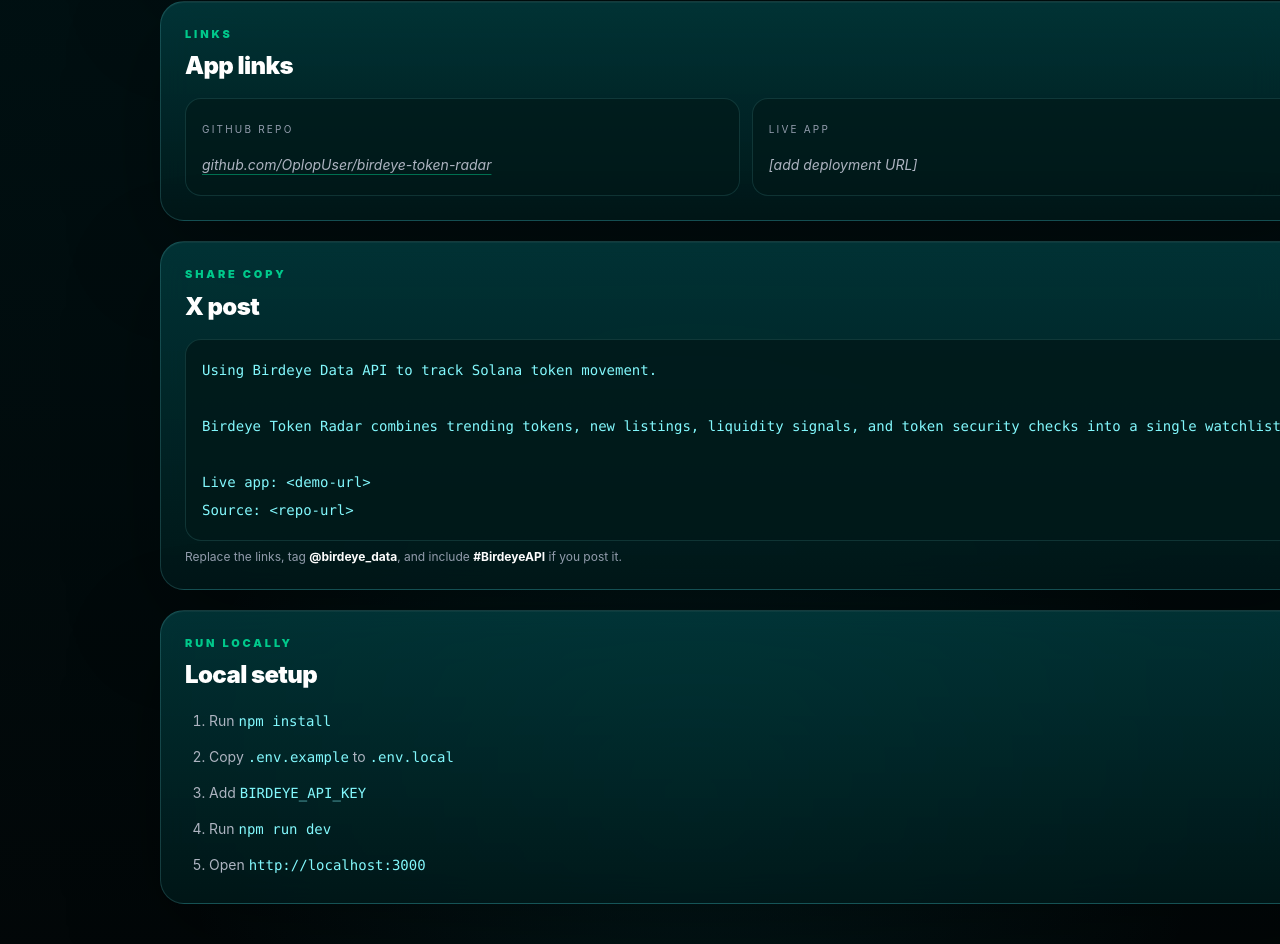
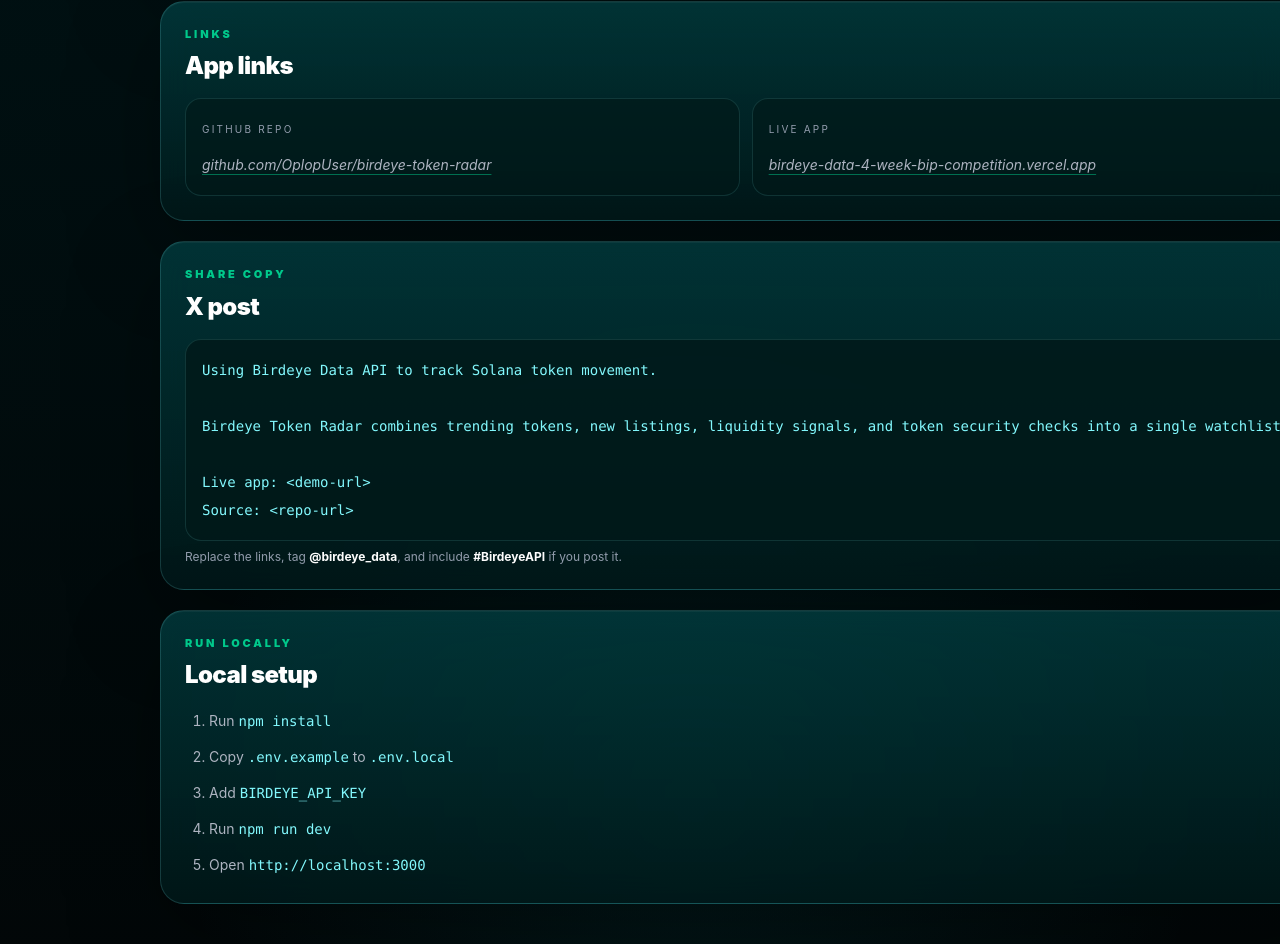
Before and after one commit to OplopUser/birdeye-token-radar, a Next.js app: page /submission in a window 1280 px wide. Shown: the part 1188-2132 px from the top of the page. Built offline with nearby package versions, Linux system fonts and the light colour scheme.

Commit message:
feat: add Vercel deployment, .vercelignore, and live URLs to submission page

```diff
--- a/src/app/submission/page.tsx
+++ b/src/app/submission/page.tsx
@@ -87,7 +87,7 @@
             </div>
             <div className="rounded-2xl border border-[#82f8fd]/12 bg-[#00191a]/65 p-4">
               <p className="text-[10px] uppercase tracking-[0.22em] text-[#939eae]">Live app</p>
-              <p className="mt-2 italic text-[#adb4c1]">[add deployment URL]</p>
+              <p className="mt-2 italic text-[#adb4c1]"><a href="https://birdeye-data-4-week-bip-competition.vercel.app" target="_blank" rel="noopener noreferrer" className="underline decoration-[#00c98b]/50 underline-offset-4 hover:text-[#82f8fd]">birdeye-data-4-week-bip-competition.vercel.app</a></p>
             </div>
           </div>
         </Panel>
```
Also changed, not shown: 1 other file (tests, documents, lock files or other folders).
